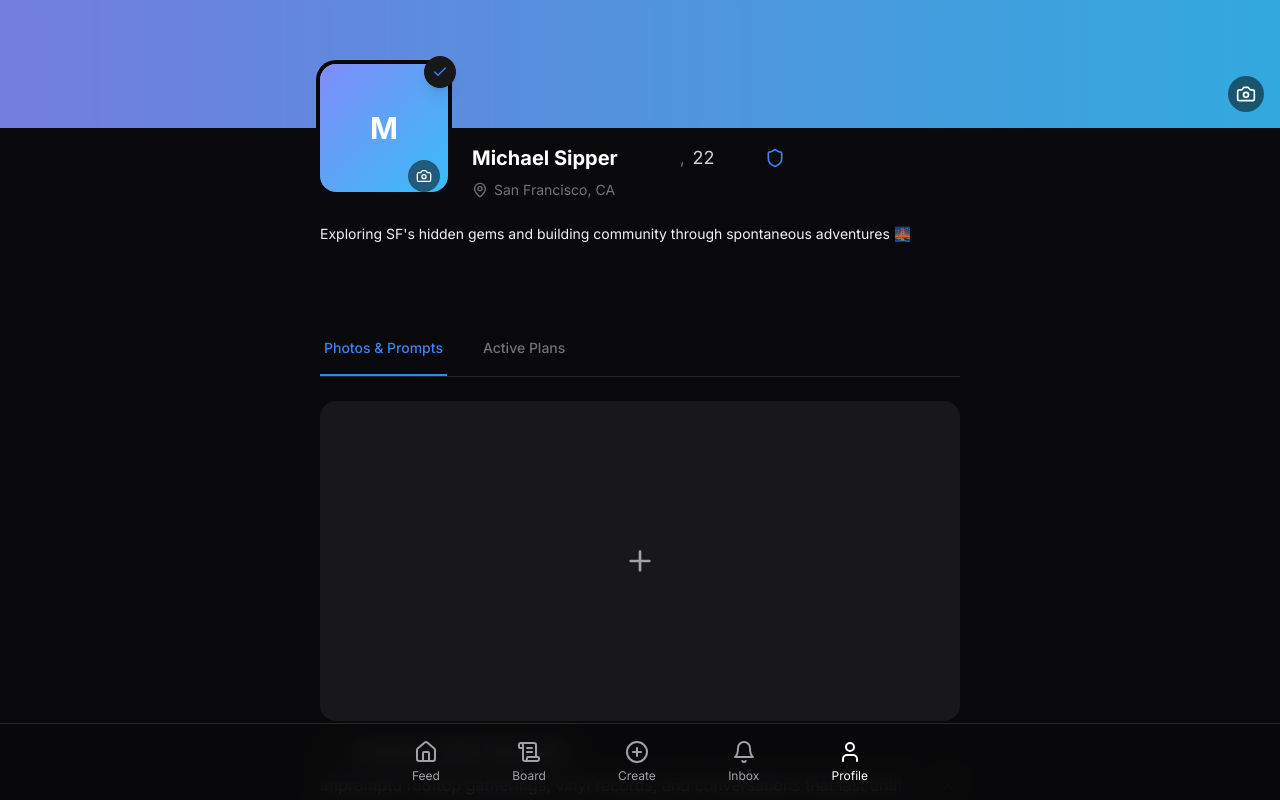
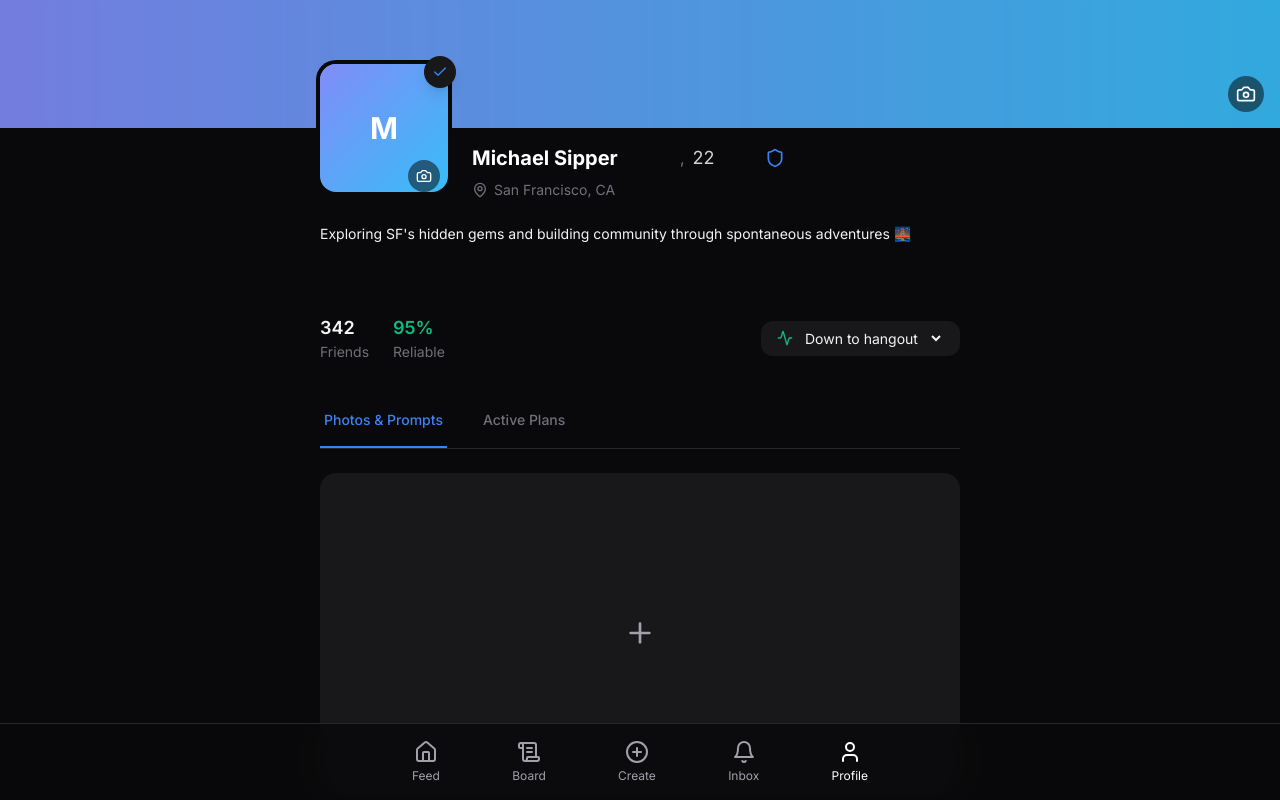
Before and after one commit to michaelsipper/t2, a Next.js app: page /profile in a window 1280 px wide. Both pictures are taken after a click on the button 440 px from the left and 72 px from the top of the page. Shown: the top 800 px of the page. Built offline with nearby package versions, Linux system fonts and the light colour scheme.

Commit message:
big update to profiles

```diff
--- a/app/(features)/create/page.tsx
+++ b/app/(features)/create/page.tsx
@@ -1,5 +1,4 @@
-//page.tsx
-
+// app/(features)/create/page.tsx
 import { Create } from './create';
 
 export default function CreatePage() {
--- a/app/(features)/feed/feed.tsx
+++ b/app/(features)/feed/feed.tsx
@@ -1,3 +1,5 @@
+//feed.tsx
+
 'use client';
 import { useState } from "react";
 import { Search, Menu } from "lucide-react";
--- a/app/(features)/feed/page.tsx
+++ b/app/(features)/feed/page.tsx
@@ -1,3 +1,4 @@
+// app/(features)/feed/page.tsx
 import { Feed } from './feed';
 
 export default function FeedPage() {
--- a/app/(features)/inbox/page.tsx
+++ b/app/(features)/inbox/page.tsx
@@ -1,3 +1,4 @@
+// app/(features)/inbox/page.tsx
 export default function InboxPage() {
     return (
       <div className="p-4">
--- a/app/(features)/profile/profile.tsx
+++ b/app/(features)/profile/profile.tsx
@@ -1,15 +1,24 @@
 "use client";
 
-import { useState, useRef } from 'react';
+import { useState, useRef } from "react";
 import {
-  Camera, MapPin, Shield, Plus, X, Check,
-  Edit3, Activity, GripVertical, PlusCircle,
-  ChevronDown, Pencil
-} from 'lucide-react';
-import { useToast } from '@/components/ui/use-toast';
-import { Alert } from '@/components/ui/alert';
-import { useAppContext } from '@/components/shared/AppContext';
-import { FeedCard } from '@/components/shared/feed-card';
+  Camera,
+  MapPin,
+  Shield,
+  Plus,
+  X,
+  Check,
+  Edit3,
+  Activity,
+  GripVertical,
+  PlusCircle,
+  ChevronDown,
+  Pencil,
+} from "lucide-react";
+import { useToast } from "@/components/ui/use-toast";
+import { Alert } from "@/components/ui/alert";
+import { useAppContext } from "@/components/shared/AppContext";
+import { FeedCard } from "@/components/shared/feed-card";
 import {
   DndContext,
   closestCenter,
@@ -18,16 +27,16 @@ import {
   useSensor,
   useSensors,
   DragEndEvent,
-} from '@dnd-kit/core';
+} from "@dnd-kit/core";
 import {
   arrayMove,
   SortableContext,
   sortableKeyboardCoordinates,
   useSortable,
   verticalListSortingStrategy,
-} from '@dnd-kit/sortable';
-import { CSS } from '@dnd-kit/utilities';
-import type { FeedItem } from '@/lib/types';
+} from "@dnd-kit/sortable";
+import { CSS } from "@dnd-kit/utilities";
+import type { FeedItem } from "@/lib/types";
 
 interface ProfilePhoto {
   id: string;
@@ -41,18 +50,6 @@ interface ProfileBlurb {
   response: string;
 }
 
-interface ProfileData {
-  name: string;
-  age: number;
-  location: string;
-  bio: string;
-  photos: ProfilePhoto[];
-  blurbs: ProfileBlurb[];
-  joinDate: string;
-  avatarUrl: string | null;
-  bannerUrl: string | null;
-}
-
 interface SortableBlurbProps {
   id: string;
   prompt: string;
@@ -62,7 +59,14 @@ interface SortableBlurbProps {
   onRemove: () => void;
 }
 
-const SortableBlurb = ({ id, prompt, response, isEditing, onUpdate, onRemove }: SortableBlurbProps) => {
+const SortableBlurb = ({
+  id,
+  prompt,
+  response,
+  isEditing,
+  onUpdate,
+  onRemove,
+}: SortableBlurbProps) => {
   const {
     attributes,
     listeners,
@@ -121,17 +125,27 @@ interface PromptModalProps {
   defaultPrompts: string[];
 }
 
-const PromptModal = ({ isOpen, onClose, onAdd, defaultPrompts }: PromptModalProps) => {
-  const [customPrompt, setCustomPrompt] = useState('');
+const PromptModal = ({
+  isOpen,
+  onClose,
+  onAdd,
+  defaultPrompts,
+}: PromptModalProps) => {
+  const [customPrompt, setCustomPrompt] = useState("");
   const [showCustomInput, setShowCustomInput] = useState(false);
 
   if (!isOpen) return null;
 
   return (
     <div className="fixed inset-0 z-50 flex items-center justify-center">
-      <div className="absolute inset-0 bg-black/50 backdrop-blur-sm" onClick={onClose} />
+      <div
+        className="absolute inset-0 bg-black/50 backdrop-blur-sm"
+        onClick={onClose}
+      />
       <div className="relative bg-white dark:bg-zinc-900 rounded-2xl max-w-lg w-full mx-4 p-6">
-        <h3 className="text-lg font-semibold mb-4 dark:text-white">Add a Prompt</h3>
+        <h3 className="text-lg font-semibold mb-4 dark:text-white">
+          Add a Prompt
+        </h3>
 
         <div className="space-y-2 mb-4">
           {defaultPrompts.map((prompt) => (
@@ -194,9 +208,20 @@ const PromptModal = ({ isOpen, onClose, onAdd, defaultPrompts }: PromptModalProp
 
 function Profile() {
   const { showToast } = useToast();
-  const { profileData, feedItems, updateProfilePhoto, updateAvatarPhoto, updateBannerPhoto, updateBlurb, removeBlurb, addBlurb } = useAppContext();
+  const {
+    profileData,
+    feedItems,
+    updateProfilePhoto,
+    updateAvatarPhoto,
+    updateBannerPhoto,
+    updateBlurb,
+    removeBlurb,
+    addBlurb,
+    updateStats,
+    updateProfileData,
+  } = useAppContext();
   const [isEditing, setIsEditing] = useState(false);
-  const [activeTab, setActiveTab] = useState('photos');
+  const [activeTab, setActiveTab] = useState("photos");
   const [showPromptModal, setShowPromptModal] = useState(false);
   const fileInputRef = useRef<HTMLInputElement>(null);
 
@@ -215,9 +240,10 @@ function Profile() {
     })
   );
 
-  const activePlans = feedItems.filter(item =>
+  const activePlans = feedItems.filter(
+    (item) =>
       item.poster.name === profileData.name &&
-    (item.type === 'scheduled' || item.type === 'realtime')
+      (item.type === "scheduled" || item.type === "realtime")
   );
 
   const handlePhotoUpload = async (id: string, file: File) => {
@@ -247,11 +273,15 @@ function Profile() {
   const handleDragEnd = (event: DragEndEvent) => {
     const { active, over } = event;
     if (over && active.id !== over.id) {
-      const oldIndex = profileData.blurbs.findIndex(blurb => blurb.id === active.id);
-      const newIndex = profileData.blurbs.findIndex(blurb => blurb.id === over.id);
+      const oldIndex = profileData.blurbs.findIndex(
+        (blurb) => blurb.id === active.id
+      );
+      const newIndex = profileData.blurbs.findIndex(
+        (blurb) => blurb.id === over.id
+      );
       const newBlurbs = arrayMove(profileData.blurbs, oldIndex, newIndex);
       // Update blurbs order in context
-      newBlurbs.forEach(blurb => updateBlurb(blurb.id, blurb.response));
+      newBlurbs.forEach((blurb) => updateBlurb(blurb.id, blurb.response));
     }
   };
 
@@ -260,7 +290,11 @@ function Profile() {
       {/* Banner */}
       <div
         className="relative h-32 bg-gradient-to-r from-indigo-400 to-sky-400 bg-cover bg-center"
-        style={profileData.bannerUrl ? { backgroundImage: `url(${profileData.bannerUrl})` } : undefined}
+        style={
+          profileData.bannerUrl
+            ? { backgroundImage: `url(${profileData.bannerUrl})` }
+            : undefined
+        }
       >
         <div className="absolute inset-0 bg-black/10 backdrop-blur-[1px]" />
         {isEditing && (
@@ -269,7 +303,9 @@ function Profile() {
               type="file"
               accept="image/*"
               className="hidden"
-              onChange={(e) => e.target.files?.[0] && handleBannerUpload(e.target.files[0])}
+              onChange={(e) =>
+                e.target.files?.[0] && handleBannerUpload(e.target.files[0])
+              }
             />
             <div className="p-2 rounded-full bg-black/50 text-white hover:bg-black/70 transition-colors">
               <Camera className="w-5 h-5" />
@@ -315,7 +351,10 @@ function Profile() {
                     type="file"
                     accept="image/*"
                     className="hidden"
-                    onChange={(e) => e.target.files?.[0] && handleAvatarUpload(e.target.files[0])}
+                    onChange={(e) =>
+                      e.target.files?.[0] &&
+                      handleAvatarUpload(e.target.files[0])
+                    }
                   />
                   <div className="p-2 rounded-full bg-black/50 text-white hover:bg-black/70 transition-colors">
                     <Camera className="w-4 h-4" />
@@ -332,14 +371,18 @@ function Profile() {
                     <input
                       type="text"
                       value={profileData.name}
-                      onChange={(e) => updateProfileData({ name: e.target.value })}
+                      onChange={(e) =>
+                        updateProfileData({ name: e.target.value })
+                      }
                       className="text-xl font-bold bg-transparent dark:text-white focus:outline-none max-w-[200px]"
                     />
                     <span className="text-zinc-400 dark:text-zinc-500">,</span>
                     <input
                       type="number"
                       value={profileData.age}
-                      onChange={(e) => updateProfileData({ age: parseInt(e.target.value) })}
+                      onChange={(e) =>
+                        updateProfileData({ age: parseInt(e.target.value) })
+                      }
                       className="w-16 text-lg bg-transparent dark:text-zinc-300 focus:outline-none"
                     />
                   </>
@@ -363,7 +406,9 @@ function Profile() {
                   <input
                     type="text"
                     value={profileData.location}
-                    onChange={(e) => updateProfileData({ location: e.target.value })}
+                    onChange={(e) =>
+                      updateProfileData({ location: e.target.value })
+                    }
                     className="text-sm bg-transparent focus:outline-none max-w-[200px]"
                   />
                 ) : (
@@ -386,24 +431,67 @@ function Profile() {
                 <p className="text-sm dark:text-zinc-100">{profileData.bio}</p>
               )}
             </div>
+
+            {/* Stats Section */}
+            <div className="mt-6 flex items-center justify-between">
+              <div className="flex gap-6">
+                {/* Friends Count */}
+                <div>
+                  <div className="text-lg font-semibold dark:text-zinc-100">
+                    {profileData.stats.friendCount}
+                  </div>
+                  <div className="text-sm text-zinc-500">Friends</div>
+                </div>
+
+                {/* Reliability Score */}
+                <div>
+                  <div className="text-lg font-semibold text-emerald-500">
+                    {profileData.stats.flakeScore}%
+                  </div>
+                  <div className="text-sm text-zinc-500">Reliable</div>
+                </div>
+              </div>
+
+              {/* Status */}
+              <div className="inline-flex items-center gap-2 px-4 py-2 rounded-xl bg-zinc-100 dark:bg-zinc-900">
+                <Activity className="w-4 h-4 text-emerald-500" />
+                {isEditing ? (
+                  <select
+                    value={profileData.stats.status}
+                    onChange={(e) => updateStats({ status: e.target.value })}
+                    className="text-sm bg-transparent dark:text-zinc-100 border-none focus:ring-0 cursor-pointer"
+                  >
+                    <option>Down to hangout</option>
+                    <option>Busy week</option>
+                    <option>Out of town</option>
+                    <option>Looking to explore</option>
+                  </select>
+                ) : (
+                  <span className="text-sm font-medium dark:text-zinc-100">
+                    {profileData.stats.status}
+                  </span>
+                )}
+              </div>
+            </div>
           </div>
 
           {/* Tabs */}
           <div className="border-b border-zinc-200 dark:border-zinc-800 mt-8">
             <div className="flex gap-8">
-            {['photos', 'plans'].map((tab) => (
+              {["photos", "plans"].map((tab) => (
                 <button
                   key={tab}
                   onClick={() => setActiveTab(tab)}
                   className={`
                     px-1 py-4 text-sm font-medium border-b-2 transition-colors
-                  ${activeTab === tab
-                    ? 'border-blue-500 text-blue-500'
-                    : 'border-transparent text-zinc-500 hover:text-zinc-900 dark:hover:text-zinc-100'
+                    ${
+                      activeTab === tab
+                        ? "border-blue-500 text-blue-500"
+                        : "border-transparent text-zinc-500 hover:text-zinc-900 dark:hover:text-zinc-100"
                     }
                   `}
                 >
-                {tab === 'photos' ? 'Photos & Prompts' : 'Active Plans'}
+                  {tab === "photos" ? "Photos & Prompts" : "Active Plans"}
                 </button>
               ))}
             </div>
@@ -411,7 +499,7 @@ function Profile() {
 
           {/* Content Section */}
           <div className="py-6 space-y-6">
-          {activeTab === 'photos' ? (
+            {activeTab === "photos" ? (
               <div className="space-y-8">
                 {/* Photos and Prompts */}
                 <DndContext
@@ -420,14 +508,16 @@ function Profile() {
                   onDragEnd={handleDragEnd}
                 >
                   <SortableContext
-                  items={profileData.blurbs.map(blurb => blurb.id)}
+                    items={profileData.blurbs.map((blurb) => blurb.id)}
                     strategy={verticalListSortingStrategy}
                   >
                     {profileData.photos.map((photo, index) => (
                       <div key={photo.id} className="space-y-4">
-                      <div className={`relative rounded-2xl overflow-hidden ${
-                        index === 0 ? 'aspect-[2/1]' : 'aspect-square'
-                      } bg-zinc-100 dark:bg-zinc-900`}>
+                        <div
+                          className={`relative rounded-2xl overflow-hidden ${
+                            index === 0 ? "aspect-[2/1]" : "aspect-square"
+                          } bg-zinc-100 dark:bg-zinc-900`}
+                        >
                           {photo.url ? (
                             <img
                               src={photo.url}
@@ -445,7 +535,10 @@ function Profile() {
                                 type="file"
                                 className="hidden"
                                 accept="image/*"
-                              onChange={(e) => e.target.files?.[0] && handlePhotoUpload(photo.id, e.target.files[0])}
+                                onChange={(e) =>
+                                  e.target.files?.[0] &&
+                                  handlePhotoUpload(photo.id, e.target.files[0])
+                                }
                               />
                               <div className="absolute inset-0 flex items-center justify-center bg-black/0 hover:bg-black/20 transition-colors group">
                                 <Camera className="w-6 h-6 text-white opacity-0 group-hover:opacity-100 transition-opacity" />
@@ -460,8 +553,12 @@ function Profile() {
                             prompt={profileData.blurbs[index].prompt}
                             response={profileData.blurbs[index].response}
                             isEditing={isEditing}
-                          onUpdate={(response) => updateBlurb(profileData.blurbs[index].id, response)}
-                          onRemove={() => removeBlurb(profileData.blurbs[index].id)}
+                            onUpdate={(response) =>
+                              updateBlurb(profileData.blurbs[index].id, response)
+                            }
+                            onRemove={() =>
+                              removeBlurb(profileData.blurbs[index].id)
+                            }
                           />
                         )}
                       </div>
@@ -469,7 +566,8 @@ function Profile() {
                   </SortableContext>
                 </DndContext>
 
-              {isEditing && profileData.blurbs.length < profileData.photos.length && (
+                {isEditing &&
+                  profileData.blurbs.length < profileData.photos.length && (
                     <button
                       onClick={() => setShowPromptModal(true)}
                       className="w-full p-4 text-sm font-medium text-zinc-400 hover:text-zinc-600 dark:hover:text-zinc-300"
@@ -481,7 +579,7 @@ function Profile() {
             ) : (
               <div className="space-y-4">
                 {activePlans.length > 0 ? (
-                activePlans.map(item => (
+                  activePlans.map((item) => (
                     <FeedCard
                       key={item.id}
                       item={item}
--- a/components/shared/AppContext.tsx
+++ b/components/shared/AppContext.tsx
@@ -1,3 +1,5 @@
+//AppContext.tsx
+
 "use client";
 
 import { createContext, useContext, useState, useEffect, ReactNode } from "react";
--- a/components/shared/feed-card.tsx
+++ b/components/shared/feed-card.tsx
@@ -1,3 +1,5 @@
+//feed-card.tsx
+
 "use client";
 import { useState, useRef, useEffect } from "react";
 import { Heart, MessageCircle, Send, Repeat, MoreVertical, Trash2 } from "lucide-react";
```
Also changed, not shown: lib/types.ts (+31 -2 lines). Lines whose indentation alone changed are shown as unchanged.
